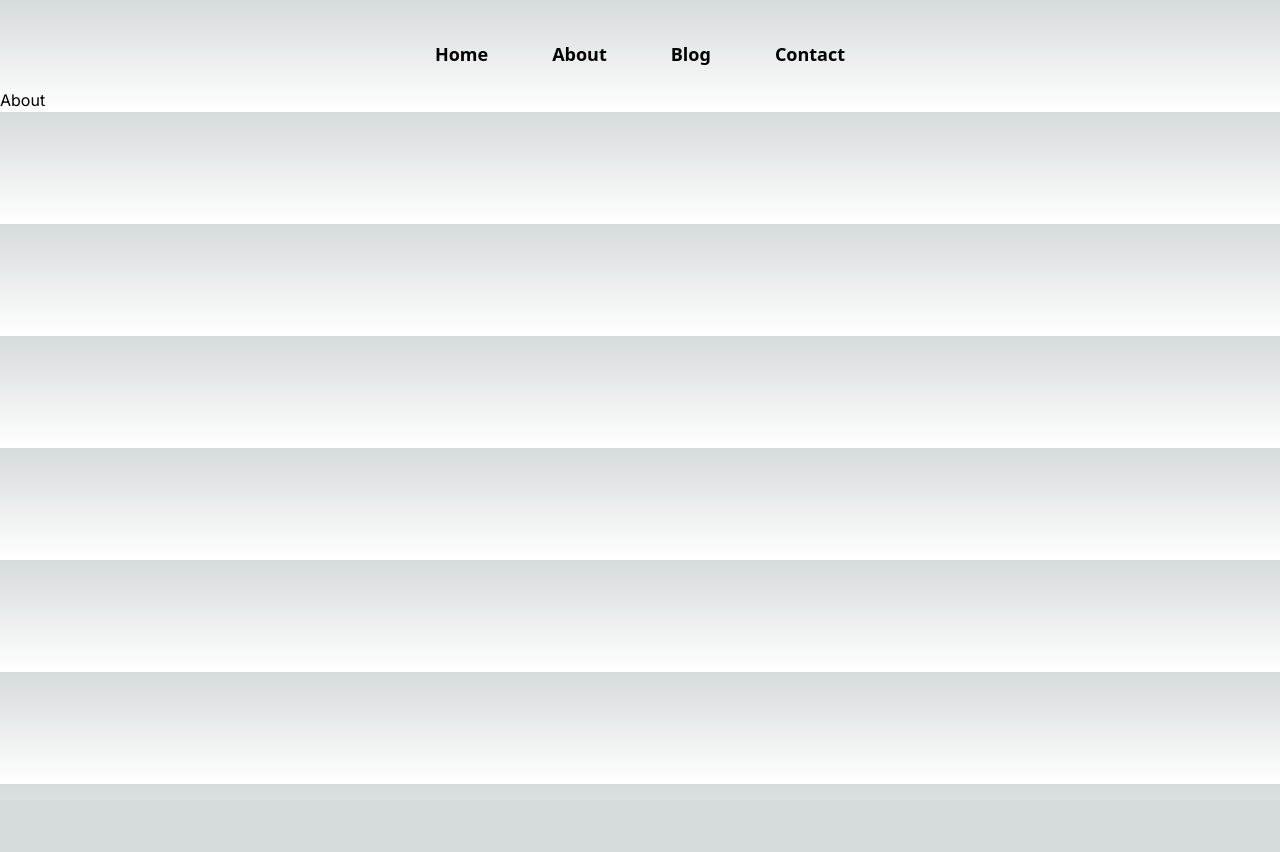
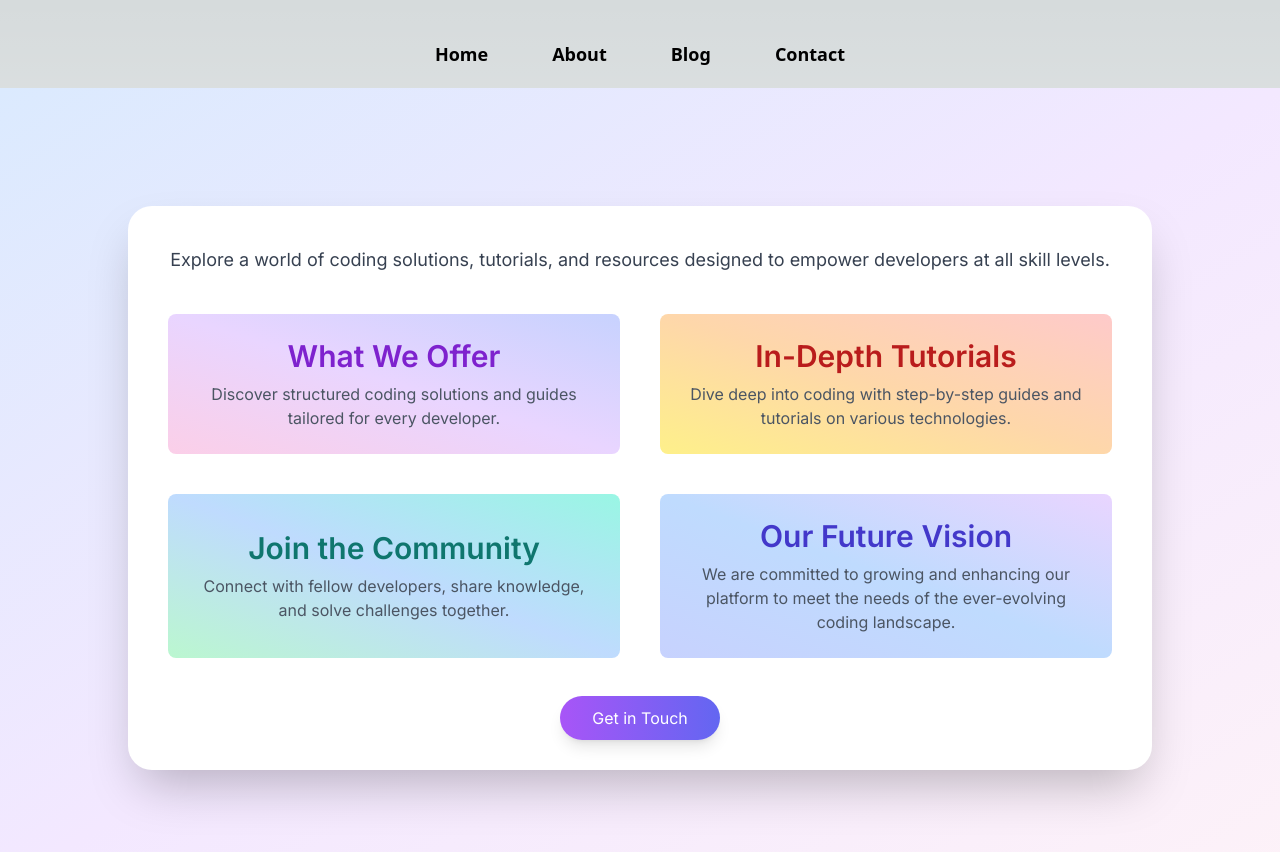
Before and after one commit to ambreenzubari/hunting-coders, a Next.js app: page /about in a window 1280 px wide. Shown: the top 852 px of the page. Before the commit the page ends 800 px from the top, so only its background shows below. Built offline with nearby package versions, Linux system fonts and the light colour scheme.

Commit message:
added about page

```diff
--- a/app/about/page.tsx
+++ b/app/about/page.tsx
@@ -1,9 +1,75 @@
-import React from 'react'
+// pages/about.js
+import React from "react";
 
 const About = () => {
   return (
-    <div>About</div>
-  )
-}
+    <div className="bg-gradient-to-br from-blue-100 via-purple-100 to-pink-50 min-h-screen flex items-center justify-center p-8">
+      <div className="max-w-5xl bg-white shadow-2xl rounded-3xl p-10 mx-auto">
+        <div className="text-center mb-10">
+          <p className="text-gray-700 text-lg">
+            Explore a world of coding solutions, tutorials, and resources
+            designed to empower developers at all skill levels.
+          </p>
+        </div>
 
-export default About
+        <div className="grid grid-cols-1 md:grid-cols-2 gap-10">
+          {/* Our Project Section */}
+          <div className="flex flex-col items-center justify-center text-center bg-gradient-to-tr from-pink-200 via-purple-200 to-indigo-200 p-6 rounded-lg transform hover:scale-105 transition-transform">
+            <h2 className="text-3xl font-semibold text-purple-700 mb-2">
+              What We Offer
+            </h2>
+            <p className="text-gray-600">
+              Discover structured coding solutions and guides tailored for every
+              developer.
+            </p>
+          </div>
+
+          {/* Tutorials and Guides */}
+          <div className="flex flex-col items-center justify-center text-center bg-gradient-to-tr from-yellow-200 via-orange-200 to-red-200 p-6 rounded-lg transform hover:scale-105 transition-transform">
+            <h2 className="text-3xl font-semibold text-red-700 mb-2">
+              In-Depth Tutorials
+            </h2>
+            <p className="text-gray-600">
+              Dive deep into coding with step-by-step guides and tutorials on
+              various technologies.
+            </p>
+          </div>
+
+          {/* Community Section */}
+          <div className="flex flex-col items-center justify-center text-center bg-gradient-to-tr from-green-200 via-blue-200 to-teal-200 p-6 rounded-lg transform hover:scale-105 transition-transform">
+            <h2 className="text-3xl font-semibold text-teal-700 mb-2">
+              Join the Community
+            </h2>
+            <p className="text-gray-600">
+              Connect with fellow developers, share knowledge, and solve
+              challenges together.
+            </p>
+          </div>
+
+          {/* Future Vision Section */}
+          <div className="flex flex-col items-center justify-center text-center bg-gradient-to-tr from-indigo-200 via-blue-200 to-purple-200 p-6 rounded-lg transform hover:scale-105 transition-transform">
+            <h2 className="text-3xl font-semibold text-indigo-700 mb-2">
+              Our Future Vision
+            </h2>
+            <p className="text-gray-600">
+              We are committed to growing and enhancing our platform to meet the
+              needs of the ever-evolving coding landscape.
+            </p>
+          </div>
+        </div>
+
+        {/* Call to Action */}
+        <div className="text-center mt-12">
+          <a
+            href="/contact"
+            className="bg-gradient-to-r from-purple-500 to-indigo-500 text-white py-3 px-8 rounded-full shadow-lg hover:shadow-2xl hover:scale-105 transition-transform"
+          >
+            Get in Touch
+          </a>
+        </div>
+      </div>
+    </div>
+  );
+};
+
+export default About;
```
